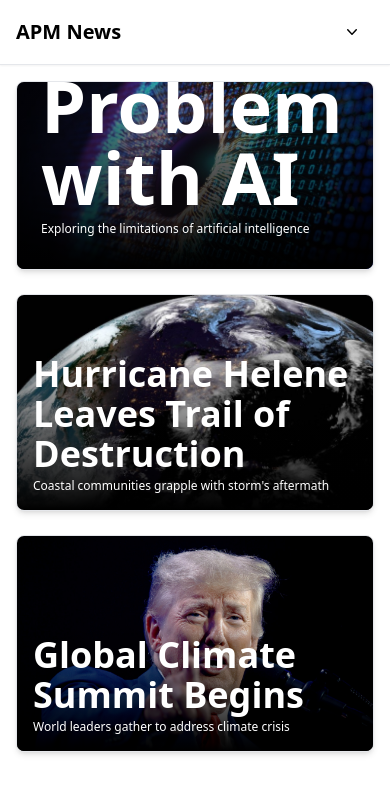
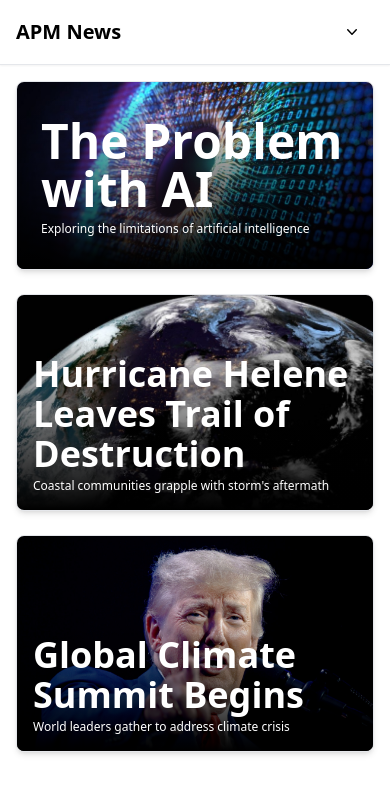
Before and after one commit to jonquixote/News247, a React (Create React App) app: page / in a window 390 px wide. Shown: the top 798 px of the page. Built offline with nearby package versions, Linux system fonts and the light colour scheme.

Commit message:
title fix 4

```diff
--- a/src/App.js
+++ b/src/App.js
@@ -154,7 +154,7 @@ const NewsApp = () => {
             <div className="md:col-span-2">
               <Card className="h-full overflow-hidden rounded-lg relative cursor-pointer" onClick={() => openArticle(featuredArticles[0])}>
                 <div className="absolute bottom-0 left-0 right-0 p-6 bg-gradient-to-t from-black to-transparent text-white z-10">
-                  <h2 className="text-7xl xs:text-3xl sm:text-6xl md:text-7xl lg:text-8xl xl:text-8xl font-bold mb-2">{featuredArticles[0].title}</h2>
+                  <h2 className="text-5xl xs:text-3xl sm:text-6xl md:text-7xl lg:text-8xl xl:text-8xl font-bold mb-2">{featuredArticles[0].title}</h2>
                   <p className="text-xs lg:text-sm xl:text-sm mb-2">{featuredArticles[0].tagline}</p>
                 </div>
                 <img
```
